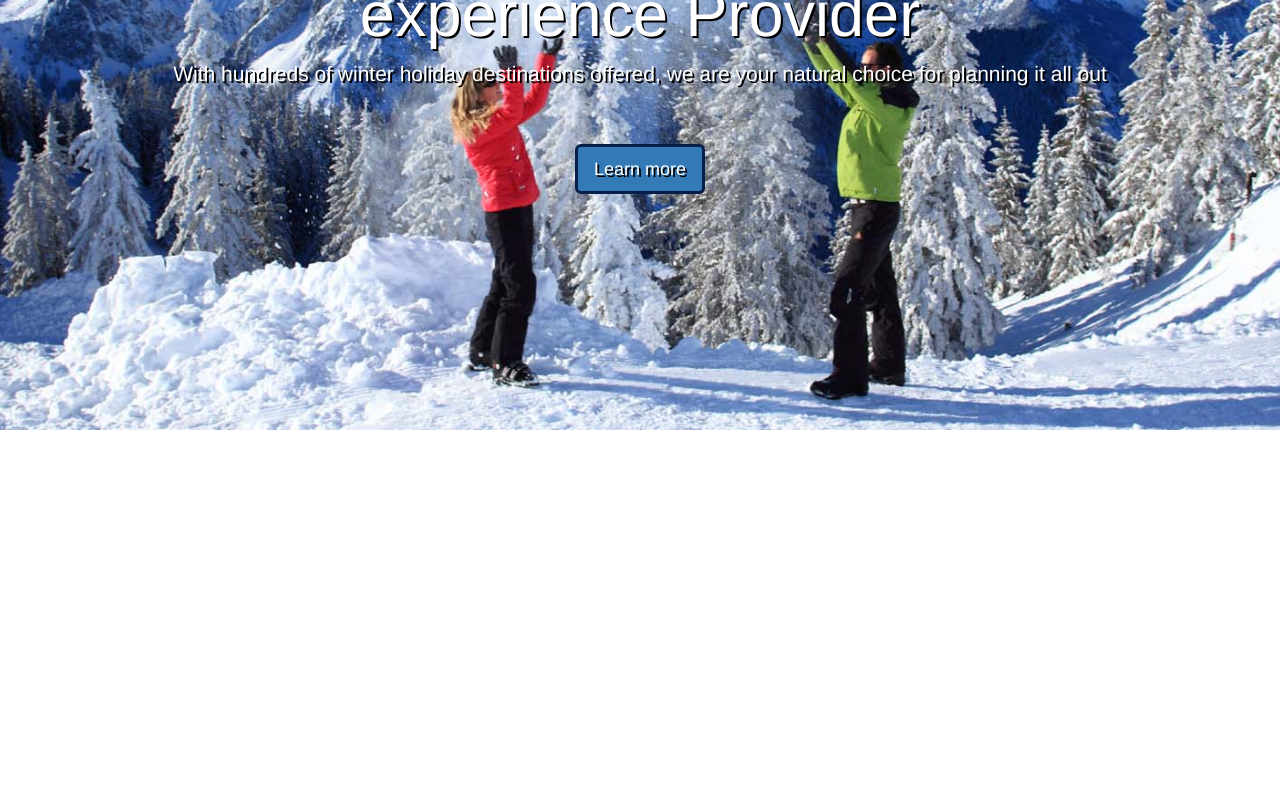
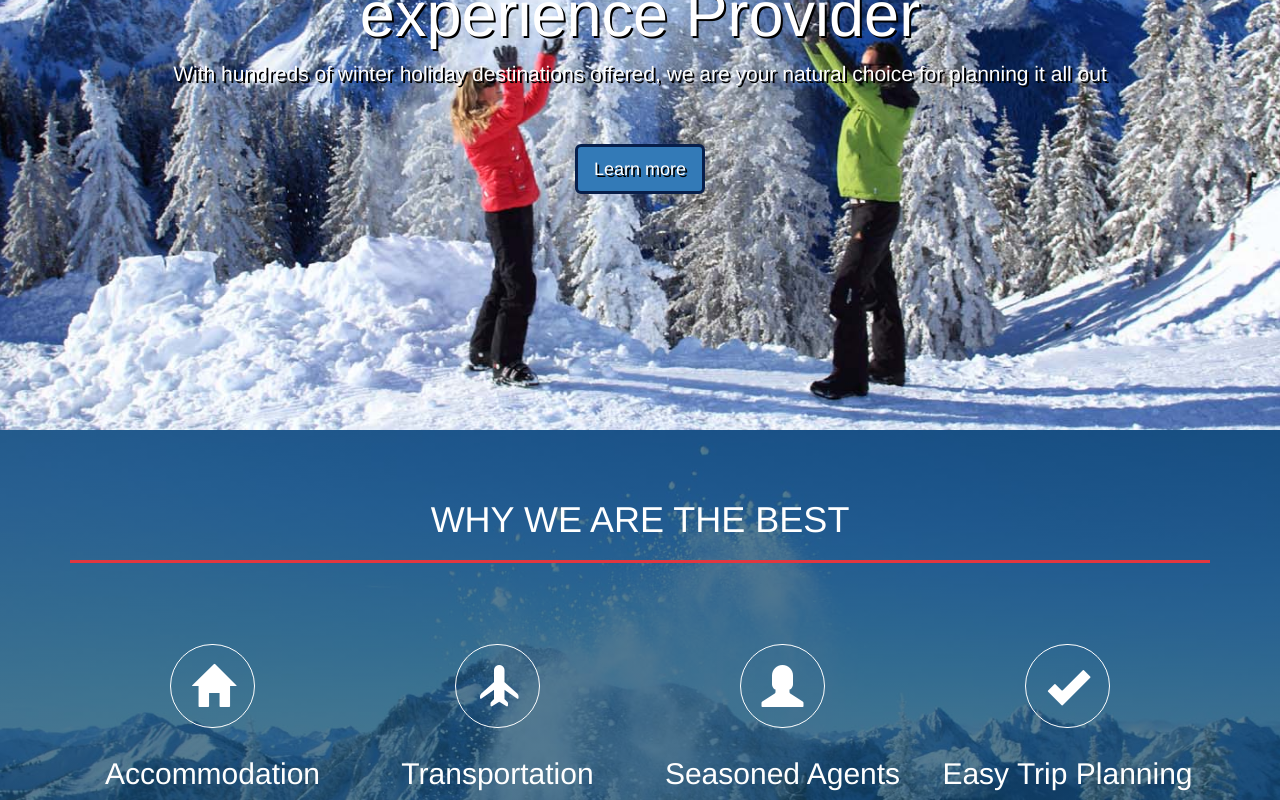
Before and after one commit to MatthiasLiszt/fswd40-angular-day01, an Angular app in the folder agency/: page / in a window 1280 px wide. Shown: the part 391-1191 px from the top of the page. Before the commit the page ends 822 px from the top, so only its background shows below. Built offline with nearby package versions, Linux system fonts and the light colour scheme.

Commit message:
added first seciton on home site

```diff
--- a/agency/src/app/home/home.component.css
+++ b/agency/src/app/home/home.component.css
@@ -0,0 +1,27 @@
+.why {
+	background: linear-gradient( rgba(18, 69, 98, 0.70),
+    rgba(18, 69, 98, 0.70) ), url('../../assets/img/hero.jpg') no-repeat;
+    background-position: top center;
+    background-size: cover;
+}
+
+.why i {
+	color: #fff;
+	font-size: 3em;
+	border: 1px solid #fff;
+	border-radius: 500px;
+	padding: 20px;
+	margin: 10px 0;
+}
+
+.why h2 {
+	color: #fff;
+}
+
+.why h1 {
+	color: #fff;
+	margin: 70px 0;
+	border-bottom: 3px solid #e13740;
+	padding-bottom: 20px;
+	text-transform: uppercase;
+}
--- a/agency/src/app/home/home.component.html
+++ b/agency/src/app/home/home.component.html
@@ -1,13 +1,23 @@
-<div class="container-fluid">
-	<div class="container">
-		<div class="col-lg-4">
-
+<div class="row">
+<div class="container-fluid why">
+	<div class="container text-center">
+		<h1>Why we are the best</h1>
+		<div class="col-lg-3 text-center">
+			<i class="glyphicon glyphicon-home"></i>
+			<h2>Accommodation</h2>
 		</div>
-		<div class="col-lg-4">
-
+		<div class="col-lg-3 text-center">
+			<i class="glyphicon glyphicon-plane"></i>
+			<h2>Transportation</h2>
 		</div>
-		<div class="col-lg-4">
-
+		<div class="col-lg-3 text-center">
+			<i class="glyphicon glyphicon-user"></i>
+			<h2>Seasoned Agents</h2>
+		</div>
+		<div class="col-lg-3 text-center">
+			<i class="glyphicon glyphicon-ok"></i>
+			<h2>Easy Trip Planning</h2>
 		</div>
 	</div>
 </div>
+</div>
```
